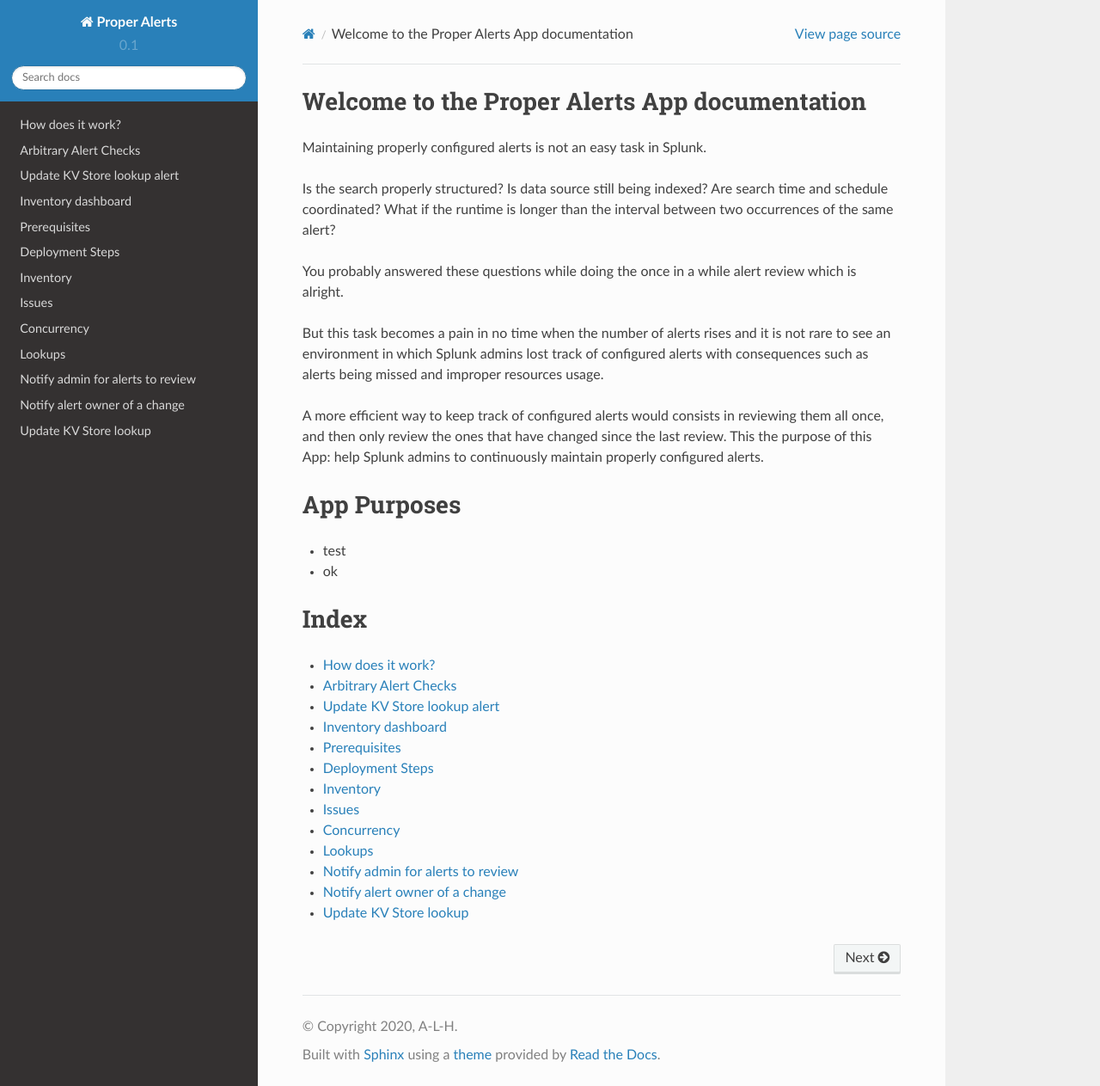
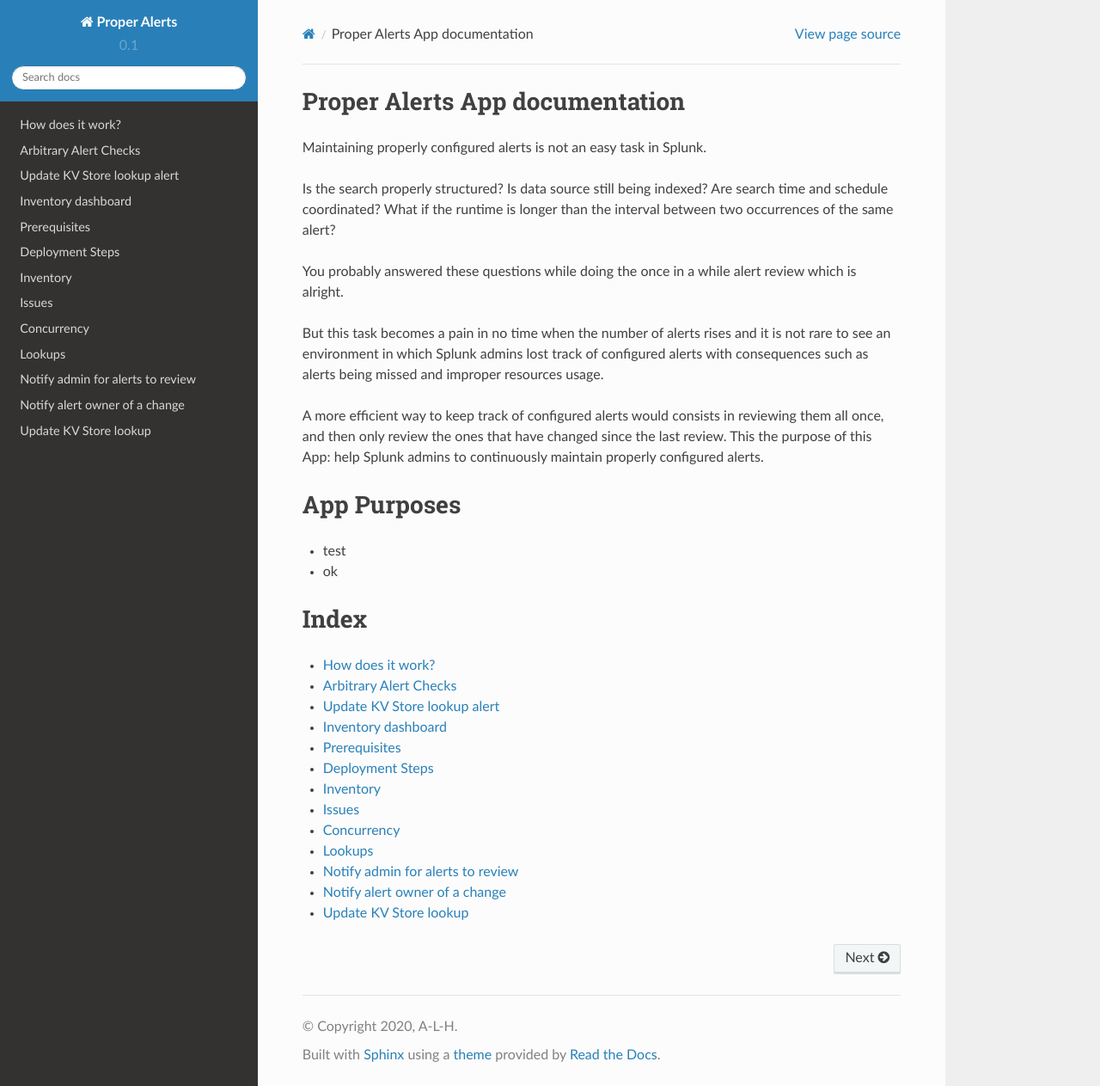
Before and after one commit to a-l-h/splunk-app-proper-alerts, a Sphinx documentation site: the page built from doc/index.rst, in a window 1280 px wide and 1263 px high. Shown: the whole window at 86% size. Built offline with Sphinx 7.4.7 and the Read the Docs theme 2.0.0, drawn with Linux system fonts in a browser that asks for light colours.

Commit message:
Update index.rst

```diff
--- a/doc/index.rst
+++ b/doc/index.rst
@@ -3,8 +3,8 @@
    in this index.rst for them to be rendered and added to the
    table of contents
 
-Welcome to the Proper Alerts App documentation
-==============================================
+Proper Alerts App documentation
+===============================
 
 Maintaining properly configured alerts is not an easy task in Splunk.
 
```
